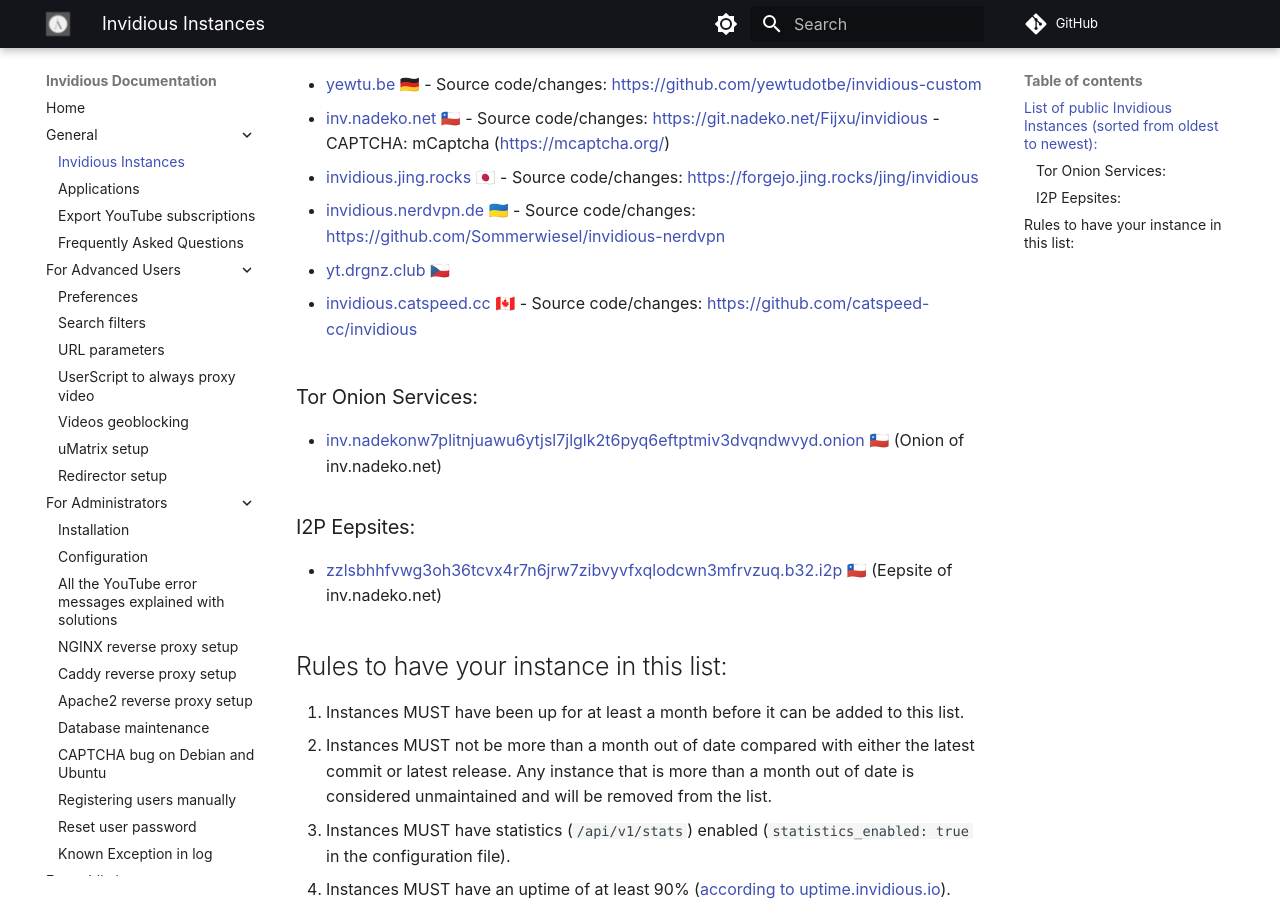
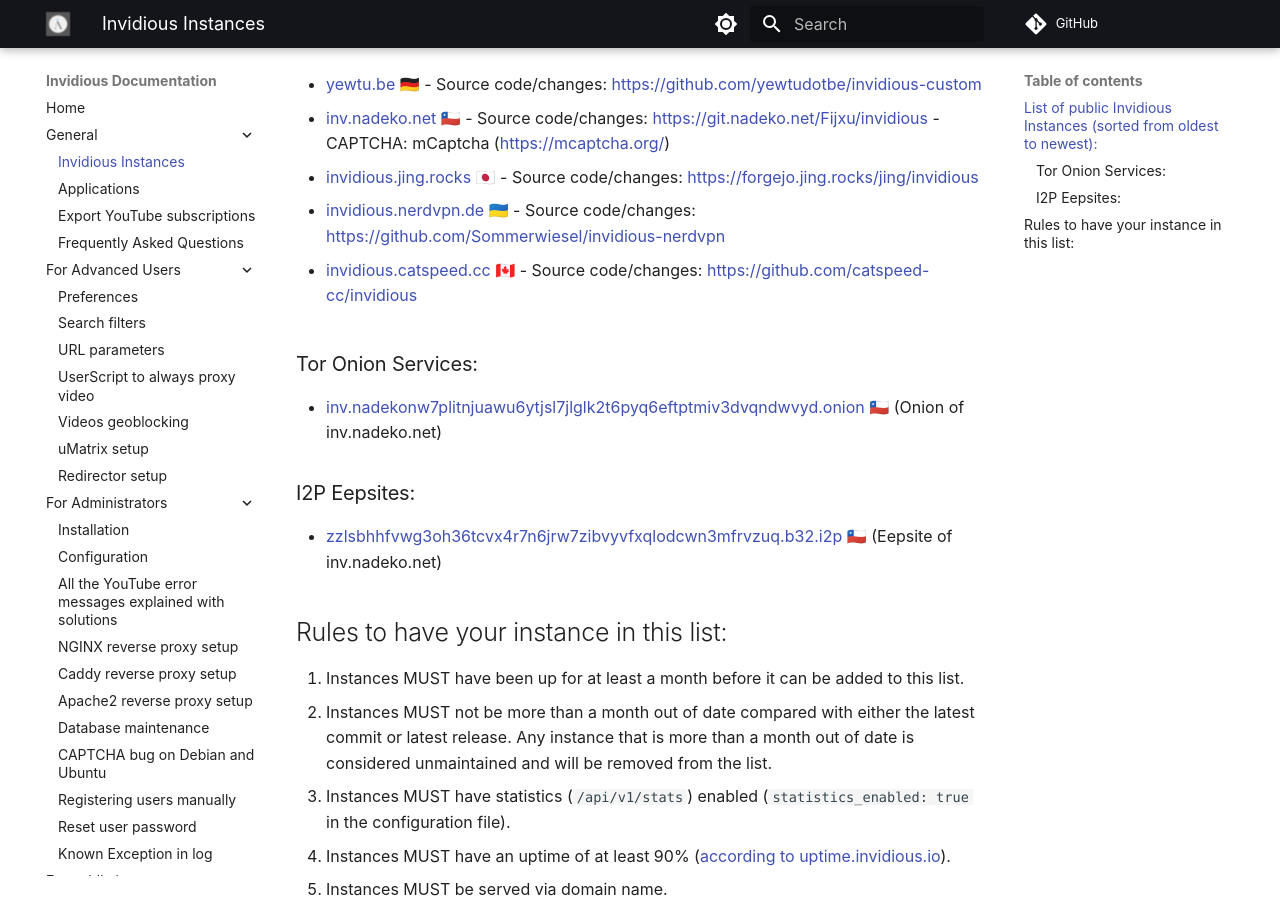
Before and after one commit to iv-org/documentation, an MkDocs documentation site: the page built from docs/instances.md, in a window 1280 px wide and 900 px high, scrolled down 376 px. Built offline with MkDocs 1.6.1 and Material for MkDocs 9.7.7, drawn with Linux system fonts in a browser that asks for light colours; comment, search, counter and statistics services are not loaded.

Commit message:
remove yt.drgnz.club doesn't work anymore

```diff
--- a/docs/instances.md
+++ b/docs/instances.md
@@ -15,8 +15,6 @@
 * [invidious.jing.rocks](https://invidious.jing.rocks) 🇯🇵 - Source code/changes: https://forgejo.jing.rocks/jing/invidious
 
 * [invidious.nerdvpn.de](https://invidious.nerdvpn.de) 🇺🇦 - Source code/changes: https://github.com/Sommerwiesel/invidious-nerdvpn
-
-* [yt.drgnz.club](https://yt.drgnz.club) 🇨🇿
 
 * [invidious.catspeed.cc](https://invidious.catspeed.cc) 🇨🇦 - Source code/changes: https://github.com/catspeed-cc/invidious
 
```
